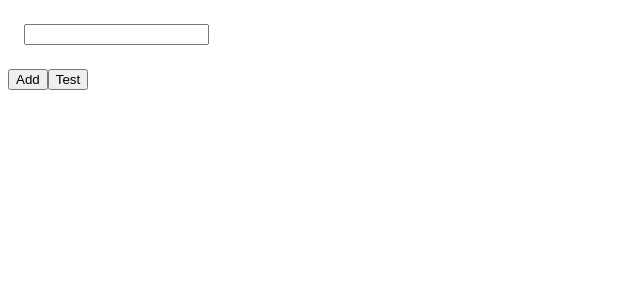
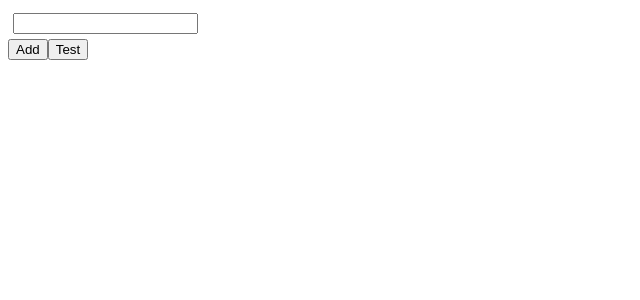
Before and after one commit to adrenallen/compare-weather-ng, an Angular app: page / in a window 1280 px wide. Both pictures are taken after a click on the button "Add". Shown: the top 300 px of the page, without its empty margins (0-640 px from the left). Built offline with nearby package versions, Linux system fonts and the light colour scheme.

Commit message:
convert to tables

```diff
--- a/src/app/app.component.html
+++ b/src/app/app.component.html
@@ -1,5 +1,7 @@
 <div>
-  <app-weather-row *ngFor="let row of rows" [rowData]="row"></app-weather-row>
+  <table>
+    <app-weather-row *ngFor="let row of rows" [rowData]="row"></app-weather-row>
+  </table>
   <button (click)="addRow()">Add</button>
   <button (click)="test()">Test</button>
 </div>
--- a/src/app/weather-row/weather-row.component.html
+++ b/src/app/weather-row/weather-row.component.html
@@ -1,14 +1,11 @@
-<mat-card>
-  <mat-card-title>
+<tr>
+  <td>
     <input #addressInput matInput type='text' [value]="rowData.address" (change)="updateAddress(addressInput.value)">
-  </mat-card-title>
-  <mat-card-content>
-    <div *ngIf="rowData.weatherData">
-      <mat-grid-list cols="8">
-        <mat-grid-tile *ngFor="let day of rowData.weatherData.daily.data">
-          <app-weather-tile [tileData]="day"></app-weather-tile>
-        </mat-grid-tile>
-      </mat-grid-list>
-    </div>
-  </mat-card-content>
-</mat-card>
+  </td>
+
+  <ng-container *ngIf="rowData.weatherData">
+      <td *ngFor="let day of rowData.weatherData.daily.data">
+        <app-weather-tile [tileData]="day"></app-weather-tile>
+      </td>
+  </ng-container>
+</tr>
```
